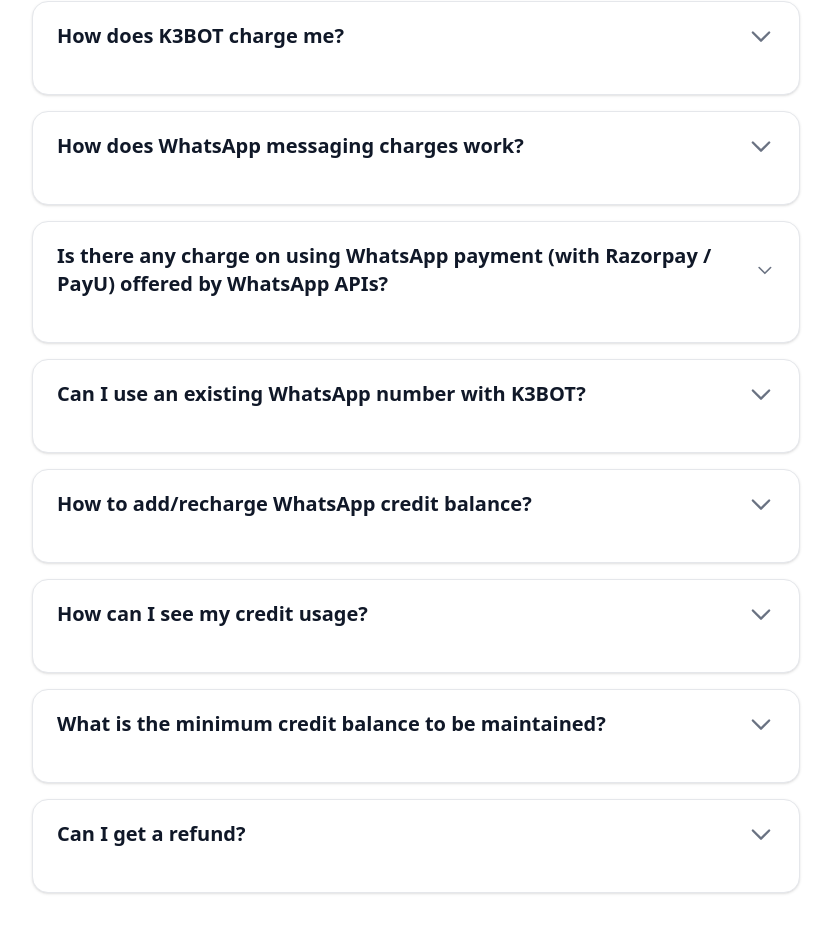
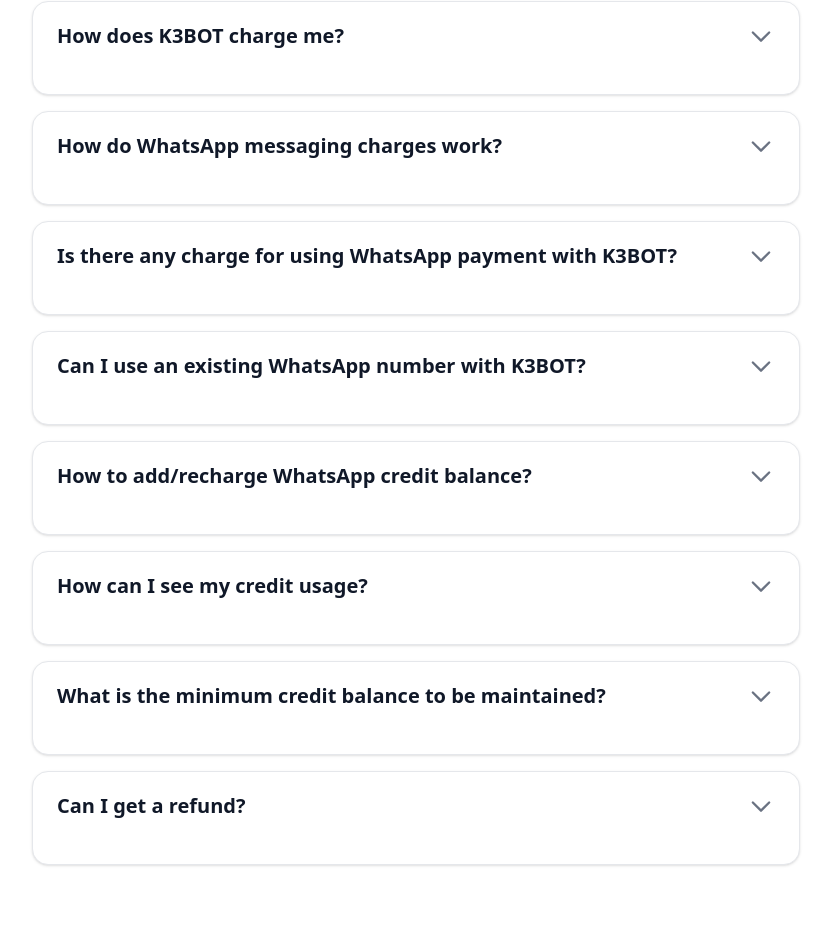
Before and after one commit to LadeleAjao/K3bot-, a React (Vite) app: page /pricing in a window 1280 px wide. Shown: the part 1379-2308 px from the top of the page, without its empty margins (224-1055 px from the left). Built offline with nearby package versions, Linux system fonts and the light colour scheme.

Commit message:
assests update

```diff
--- a/package.json
+++ b/package.json
@@ -12,6 +12,7 @@
   "dependencies": {
     "@tailwindcss/vite": "^4.1.11",
     "axios": "^1.11.0",
+    "emailjs-com": "^3.2.0",
     "framer-motion": "^12.23.9",
     "keen-slider": "^6.8.6",
     "lottie-react": "^2.4.1",
--- a/src/assets/assets.js
+++ b/src/assets/assets.js
@@ -179,39 +179,39 @@
   faqs: [
     {
       heading: "How does K3BOT charge me?",
-      body: "Instead of charging on a per-message basis, WhatsApp charges you based on Conversations. A WhatsApp conversation is defined as a 24-hour period starting from the first business message sent to the user. During this 24-hour conversation period, you can exchange any number of messages with the user, and you will only be charged once for that period.\n\nThe cost of a conversation depends on the type of conversation initiated by your business or user. Below are the charges and details for different conversation types:\n\nMarketing conversation (₦0.85): include promotional, announcement messages\nUtility conversations (₦0.14): include transactional, follow up and update messages\nAuthentication conversation (₦0.14): include one-time-passcode (OTP) messages\n\nThe above conversation charges are deducted from your K3BOT prepaid wallet.",
+      body: "WhatsApp charges you based on Conversations, not per message. A WhatsApp conversation is defined as a 24-hour period starting from the first business message sent to the user. Within this 24-hour conversation period, you can exchange unlimited messages with the user, but you will only be charged once for that period.\n\nThe cost of a conversation depends on the type of conversation initiated by your business or the user. Below are the charges and details for different conversation types:\n\nMarketing conversation (₦0.85): includes promotional, announcement messages\nUtility conversations (₦0.14): includes transactional, follow-up, and update messages\nAuthentication conversation (₦0.14): includes one-time passcode (OTP) messages\n\nThe above conversation charges are deducted from your K3BOT prepaid wallet.",
     },
     {
-      heading: "How does WhatsApp messaging charges work?",
-      body: "Instead of charging on a per-message basis, WhatsApp charges you based on Conversations. A WhatsApp conversation is defined as a 24-hour period starting from the first business message sent to the user. During this 24-hour conversation period, you can exchange any number of messages with the user, and you will only be charged once for that period.\n\nThe cost of a conversation depends on the type of conversation initiated by your business or user. Below are the charges and details for different conversation types:\n\nMarketing conversation (₦0.85): include promotional, announcement messages\nUtility conversations (₦0.14): include transactional, follow up and update messages\nAuthentication conversation (₦0.14): include one-time-passcode (OTP) messages\n\nThe above conversation charges are deducted from your K3BOT prepaid wallet.",
+      heading: "How do WhatsApp messaging charges work?",
+      body: "WhatsApp charges you based on Conversations. A WhatsApp conversation is defined as a 24-hour period starting from the first business message sent to the user. During this period, you can exchange unlimited messages with the user and will only be charged once for that conversation.\n\nCharges vary by conversation type:\n\nMarketing conversation (₦0.85): includes promotional, announcement messages\nUtility conversations (₦0.14): includes transactional, follow-up, and update messages\nAuthentication conversation (₦0.14): includes one-time passcode (OTP) messages\n\nThese charges are automatically deducted from your K3BOT prepaid wallet.",
     },
     {
-      heading:
-        "Is there any charge on using WhatsApp payment (with Razorpay / PayU) offered by WhatsApp APIs?",
-      body: "K3BOT offers you to collect payments from users using WhatsApp Payment APIs. K3BOT executives will assist you in integrating WhatsApp API with your RazorPay or PayU account. There is no separate charge for using this feature with K3BOT.",
+      heading: "Is there any charge for using WhatsApp payment with K3BOT?",
+      body: "K3BOT allows you to collect payments from users directly through WhatsApp Payment APIs. Our team will assist you in integrating WhatsApp Payments with your preferred Nigerian payment gateway (such as Paystack or Flutterwave). There is no additional fee from K3BOT for using this feature.",
     },
     {
       heading: "Can I use an existing WhatsApp number with K3BOT?",
-      body: "Yes, you can use your existing WhatsApp application number or existing WhatsApp API number with K3BOT. For WhatsApp application number: You may need to delete the WhatsApp account for the number you want to apply the APIs for. Account can be deleted from WhatsApp Settings under the WhatsApp application. For WhatsApp API number: If the number is being used by another Business API, you still can get it migrated to K3BOT after getting the 2 Factor Authorization (2FA) pin disabled from your current BSP. Once migrated to WhatsApp Business API and linked to K3BOT, the number can be accessed on K3BOT (dashboard and mobile app) only. If it is a virtual number that is tied to K3BOT, then normal voice calls can be made as usual, but WhatsApp voice and video calls cannot be supported via WhatsApp Business API.",
+      body: "Yes, you can use your existing WhatsApp number with K3BOT. For a regular WhatsApp number: you may need to delete your WhatsApp account for that number before applying for the API. For an existing WhatsApp API number: if the number is with another provider, it can be migrated to K3BOT once the 2 Factor Authentication (2FA) PIN is disabled by your current provider. After migration, the number will work on K3BOT (dashboard and mobile app) only. Normal voice calls will still work, but WhatsApp voice and video calls are not supported via the API.",
     },
     {
       heading: "How to add/recharge WhatsApp credit balance?",
-      body: "You can add a balance of ₦5000 or above from your dashboard under App settings > WhatsApp credit.",
+      body: "You can add a balance of ₦5,000 or above from your K3BOT dashboard under App Settings > WhatsApp Credit.",
     },
     {
       heading: "How can I see my credit usage?",
-      body: "You can view your WhatsApp API credit usage in your dashboard under App Settings > WhatsApp credits. In the section you may see credits usage every month by conversation type & country wise.",
+      body: "You can check your WhatsApp API credit usage from your dashboard under App Settings > WhatsApp Credits. You can also view detailed usage by month, conversation type, and country.",
     },
     {
       heading: "What is the minimum credit balance to be maintained?",
-      body: "There is no such minimum balance required, but your WhatsApp API will stop working once the credit balance reaches ₦0.",
+      body: "There is no required minimum balance, but your WhatsApp API will stop working once your credit balance reaches ₦0.",
     },
     {
       heading: "Can I get a refund?",
-      body: "Subscription charges and WhatsApp conversation charges are non-refundable. You are eligible to request a refund only if the WhatsApp API fails to start on the dashboard.",
+      body: "Subscription charges and WhatsApp conversation charges are non-refundable. Refunds are only possible if the WhatsApp API fails to start on the dashboard.",
     },
   ],
 };
+
 
 export const plans = {
   starter: features.starter,
```
Also changed, not shown: 1 other file (tests, documents, lock files or other folders).
